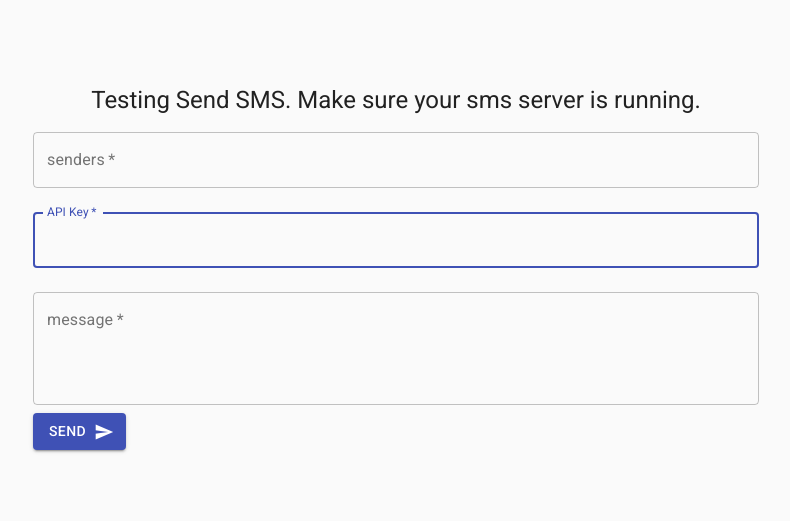
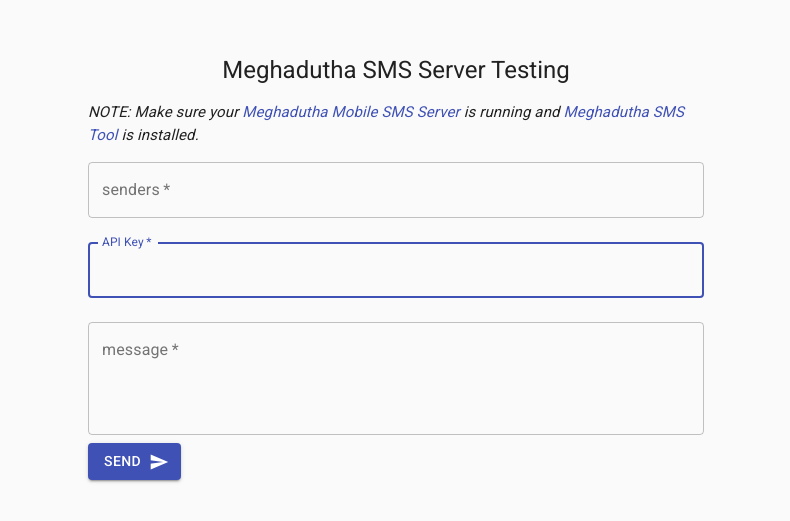
Before and after one commit to lahirudulanjaya/test-sms-server, a React (Create React App) app: page / in a window 1280 px wide. Shown: the part 133-654 px from the top of the page, without its empty margins (244-1034 px from the left). Built offline with nearby package versions, Linux system fonts and the light colour scheme.

Commit message:
ui changes

```diff
--- a/package.json
+++ b/package.json
@@ -9,13 +9,14 @@
     "@testing-library/react": "^11.2.6",
     "@testing-library/user-event": "^12.8.3",
     "mdbreact": "^5.0.2",
+    "notistack": "^1.0.9",
     "react": "^17.0.2",
     "react-dom": "^17.0.2",
     "react-scripts": "4.0.3",
     "web-vitals": "^1.1.2"
   },
   "scripts": {
-    "start": "react-scripts start",
+    "start": "PORT=3006 react-scripts start",
     "build": "react-scripts build",
     "test": "react-scripts test",
     "eject": "react-scripts eject"
--- a/public/index.html
+++ b/public/index.html
@@ -2,15 +2,15 @@
 <html lang="en">
   <head>
     <meta charset="utf-8" />
-    <link rel="icon" href="%PUBLIC_URL%/favicon.ico" />
+    <!-- <link rel="icon" href="%PUBLIC_URL%/favicon.ico" /> -->
     <meta name="viewport" content="width=device-width, initial-scale=1" />
     <meta name="theme-color" content="#000000" />
-    <meta
-      name="description"
-      content="Web site created using create-react-app"
+    <meta name="description" content="Meghadutha SMS server testing platform" />
+    <link rel="apple-touch-icon" href="%PUBLIC_URL%/logo192.png" />
+    <link
+      rel="stylesheet"
+      href="https://fonts.googleapis.com/icon?family=Material+Icons"
     />
-    <link rel="apple-touch-icon" href="%PUBLIC_URL%/logo192.png" />
-    <link rel="stylesheet" href="https://fonts.googleapis.com/icon?family=Material+Icons">
 
     <!--
       manifest.json provides metadata used when your web app is installed on a
@@ -26,7 +26,7 @@
       work correctly both with client-side routing and a non-root public URL.
       Learn how to configure a non-root public URL by running `npm run build`.
     -->
-    <title>React App</title>
+    <title>SMS Server Testing Platform</title>
   </head>
   <body>
     <noscript>You need to enable JavaScript to run this app.</noscript>
--- a/src/App.js
+++ b/src/App.js
@@ -1,74 +1,132 @@
-import React, {Component} from 'react';
+import React, { Component } from "react";
 import TextField from "@material-ui/core/TextField";
 import Button from "@material-ui/core/Button";
 import Container from "@material-ui/core/Container";
 import CssBaseline from "@material-ui/core/CssBaseline";
 import Typography from "@material-ui/core/Typography";
 import Icon from "@material-ui/core/Icon";
-
+import { withSnackbar } from "notistack";
+import { Link } from "@material-ui/core";
 
 class App extends Component {
-
   constructor(props) {
     super(props);
     this.state = {
-            senders: '',
-            message: '',
-            apiKey: ''
-        }
-    }
-    componentDidMount() {
-
+      senders: "",
+      message: "",
+      apiKey: "",
+      loading: false,
+    };
   }
 
   onChange = (e) => {
-        this.setState({[e.target.name]: e.target.value})
+    this.setState({ [e.target.name]: e.target.value });
+  };
+
+  sendSMS = (e) => {
+    this.setState({
+      loading: true,
+    });
+    e.preventDefault();
+    if (
+      this.state.senders === "" ||
+      this.state.message === "" ||
+      this.state.apiKey === ""
+    ) {
+      this.setState({
+        loading: false,
+      });
+      this.props.enqueueSnackbar("Invalid data", { variant: "error" });
+      return;
     }
-
-    sendSMS(e) {
-        e.preventDefault();
-        const senders = this.state.senders.split(',')
-        fetch(
-            'https://sms-server0.herokuapp.com/sms/sendSMS',
-            {
-                method: 'PUT',
+    const senders = this.state.senders.split(",");
+    fetch("https://meghadutha.dhahas.com/sms/sendSMS", {
+      method: "PUT",
       headers: {
-                    'Authorization': 'Bearer ' + localStorage.getItem('token'),
-                    'Content-Type': 'application/json',
+        Authorization: "Bearer " + localStorage.getItem("token"),
+        "Content-Type": "application/json",
       },
       body: JSON.stringify({
         senders: senders,
         message: this.state.message,
-                    apiKey:this.state.apiKey
+        apiKey: this.state.apiKey,
       }),
-            },
-        ).then(response => {
-            if(response.ok){
-                alert('Successfully send the messages')
-            }
-            else{
-                if(response.status===403)
-                {
-                    alert('You do not have have permission')
-                }
+    })
+      .then((response) => {
+        if (response.ok) {
+          this.props.enqueueSnackbar("SMS sent successfully", {
+            variant: "success",
+          });
+          this.setState({
+            loading: false,
+          });
+        } else {
+          this.props.enqueueSnackbar("Invalid API key", { variant: "error" });
+          this.setState({
+            loading: false,
+          });
         }
       })
-    }
+      .catch((err) => {
+        this.props.enqueueSnackbar("Something went wrong", {
+          variant: "error",
+        });
+        this.setState({
+          loading: false,
+        });
+      });
+  };
 
   render() {
     return (
-            <Container component="main"  style={{
-                display: 'flex',
-                justifyContent: 'center',
-                alignItems: 'center',
-                height: '100vh',
-                width:'100%'
-
-            }}>
-                <CssBaseline/>
-                <div  >
-                    <Typography component="h1" variant="h5" style={{textAlign:'center'}}>
-                        Testing Send SMS. Make sure your sms server is running.
+      <Container
+        component="main"
+        style={{
+          display: "flex",
+          justifyContent: "center",
+          alignItems: "center",
+          height: "100vh",
+          width: "100%",
+        }}
+      >
+        <CssBaseline />
+        <div style={{ width: "50%" }}>
+          <Typography
+            component="h1"
+            variant="h5"
+            style={{ textAlign: "center" }}
+          >
+            Meghadutha SMS Server Testing
+          </Typography>
+          <Typography
+            component="h6"
+            variant="body1"
+            style={{
+              textAlign: "left",
+              fontStyle: "italic",
+              fontSize: 15,
+              marginTop: 15,
+            }}
+          >
+            NOTE: Make sure your{" "}
+            <Link
+              target="_blank"
+              href={
+                "https://play.google.com/store/apps/details?id=com.dhahas.smsserver"
+              }
+            >
+              Meghadutha Mobile SMS Server
+            </Link>{" "}
+            is running and{" "}
+            <Link
+              target="_blank"
+              href={
+                "https://github.com/lahirudulanjaya/SendSMS/releases/tag/0.0.1"
+              }
+            >
+              Meghadutha SMS Tool
+            </Link>{" "}
+            is installed.
           </Typography>
           <div>
             <form noValidate>
@@ -114,11 +172,14 @@
                 onChange={(e) => this.onChange(e)}
               />
               <Button
+                disabled={this.state.loading}
                 variant="contained"
                 color="primary"
                 endIcon={<Icon>send</Icon>}
                 onClick={(e) => this.sendSMS(e)}
-                            >send</Button>
+              >
+                send
+              </Button>
             </form>
           </div>
         </div>
@@ -127,5 +188,4 @@
   }
 }
 
-
-export default App;
+export default withSnackbar(App);
--- a/src/index.js
+++ b/src/index.js
@@ -1,17 +1,26 @@
-import React from 'react';
-import ReactDOM from 'react-dom';
-import './index.css';
-import App from './App';
-import reportWebVitals from './reportWebVitals';
-import '@fortawesome/fontawesome-free/css/all.min.css'; import
-    'bootstrap-css-only/css/bootstrap.min.css'; import
-    'mdbreact/dist/css/mdb.css';
+import React from "react";
+import ReactDOM from "react-dom";
+import { SnackbarProvider } from "notistack";
+import "./index.css";
+import App from "./App";
+import reportWebVitals from "./reportWebVitals";
+import "@fortawesome/fontawesome-free/css/all.min.css";
+import "bootstrap-css-only/css/bootstrap.min.css";
+import "mdbreact/dist/css/mdb.css";
 
 ReactDOM.render(
   <React.StrictMode>
-    <App />
+    <SnackbarProvider
+      maxSnack={3}
+      anchorOrigin={{
+        vertical: "top",
+        horizontal: "right",
+      }}
+    >
+      <App />
+    </SnackbarProvider>
   </React.StrictMode>,
-  document.getElementById('root')
+  document.getElementById("root")
 );
 
 // If you want to start measuring performance in your app, pass a function
```
Also changed, not shown: 1 other file (tests, documents, lock files or other folders). Lines whose indentation alone changed are shown as unchanged.
